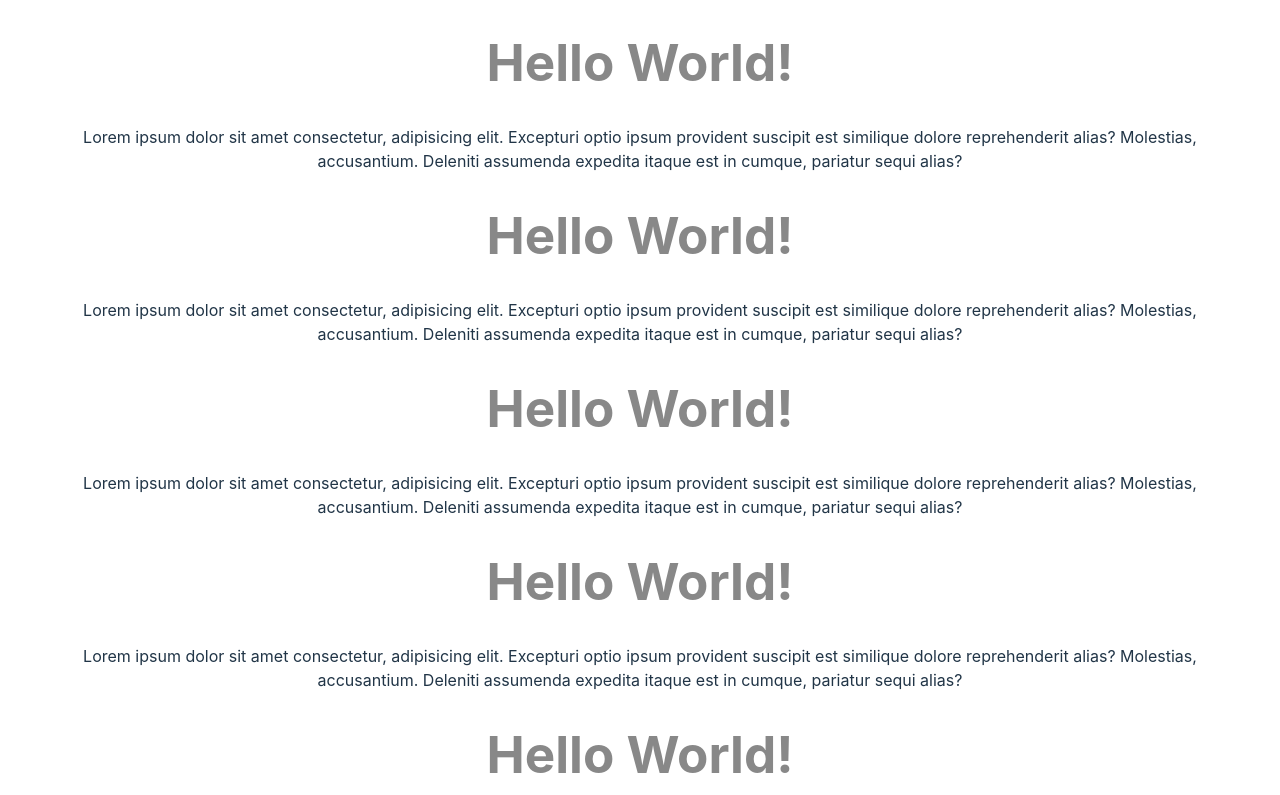
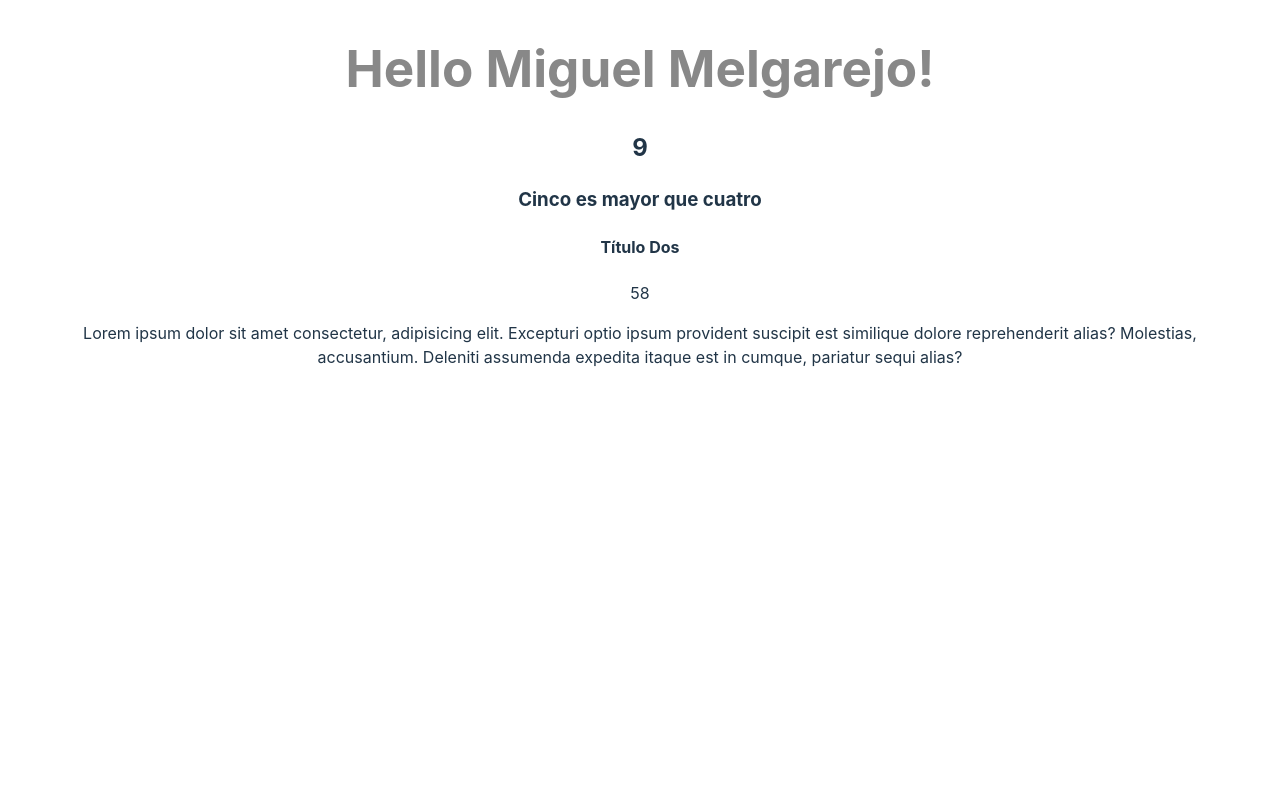
Before and after one commit to Eynar92/learningReact-beta, a React (Vite) app: page / in a window 1280 px wide. Shown: the part 205-1000 px from the top of the page. After the commit the page ends 800 px from the top, so only its background shows below. Built offline with nearby package versions, Linux system fonts and the light colour scheme.

Commit message:
The 'Saludo' component was modified with interpol elements to execute JavaScript sentences or evaluate conditions with a ternary operator and return something, for example a component

```diff
--- a/src/App.jsx
+++ b/src/App.jsx
@@ -1,22 +1,19 @@
-import { useState } from 'react'
-import reactLogo from './assets/react.svg'
-import viteLogo from '/vite.svg'
 import './App.css'
 import Saludo from './components/Saludo'
 
 
 function App() {
-  const [count, setCount] = useState(0)
+  const age = 32;
 
   return (
     <>
+      {age > 20 ? <Saludo /> : ""}
+      {/* <Saludo />
       <Saludo />
       <Saludo />
       <Saludo />
       <Saludo />
-      <Saludo />
-      <Saludo />
-      <Saludo />
+      <Saludo /> */}
     </>
   )
 }
--- a/src/components/Saludo.jsx
+++ b/src/components/Saludo.jsx
@@ -1,10 +1,24 @@
 
 function Saludo() {
+    const user = "Miguel Melgarejo"
+
+    const add = (n1, n2) => n1 + n2;
+
     return (
         <>
+            {/* Observese que no se usa 'class' por que es una palabra reservada de JS */}
             <h1 className='read-the-docs'>
-                Hello World!
+                Hello {user}!
             </h1>
+
+            <h2>{5 + 4}</h2>
+            <h3>{5 > 4 ? "Cinco es mayor que cuatro" : "Cinco NO es mayor que cuatro"}</h3>
+            {10 > 20 ? <h4>Título Uno</h4> : <h4>Título Dos</h4>}
+            {add(52, 6)}
+
+            {/* Observese que no se usa 'for' por que es una palabra reservada de JS */}
+            {/* <label htmlFor="name">Name: </label>
+            <input type="text" id="name" /> */}
             <p>
                 Lorem ipsum dolor sit amet consectetur, adipisicing elit. Excepturi optio ipsum provident suscipit est similique dolore reprehenderit alias? Molestias, accusantium. Deleniti assumenda expedita itaque est in cumque, pariatur sequi alias?
             </p>
@@ -12,4 +26,4 @@ function Saludo() {
     )
 }
 
-export default Saludo;
+export default Saludo
```
